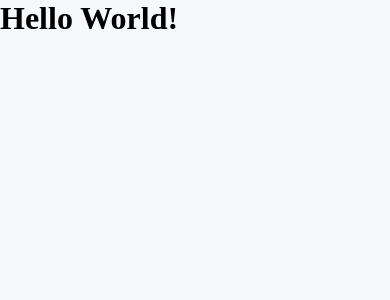
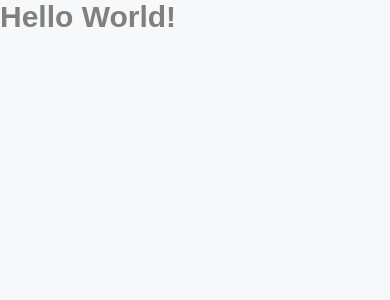
Before and after one commit to theuslefone/ProjetoNLW, a Next.js app: page / in a window 390 px wide. Shown: the top 300 px of the page. Built offline with nearby package versions, Linux system fonts and the light colour scheme.

Commit message:
configura responsividade da fonte (IMPORTANTE)

```diff
--- a/src/styles/global.scss
+++ b/src/styles/global.scss
@@ -21,6 +21,35 @@
     --purple-800: #6F48C9;
   }
 
+  @media (max-width: 1080px) {
+      html{
+          font-size: 93.75%;
+      }
+  }
+  @media (max-width: 720) {
+    html{
+        font-size: 87.5%;
+    }
+  }
+
+
   body{
       background: var(--gray-50);
   }
+
+  body, input, textarea, button {
+      font: 500 1rem sans-serif;
+      color: var(--gray-500);
+  }
+
+  h1{
+      font-size: 2rem;
+  }
+
+  h2{
+      font-size: 1.5rem;
+  }
+
+  button{
+      cursor: pointer;
+  }
```
